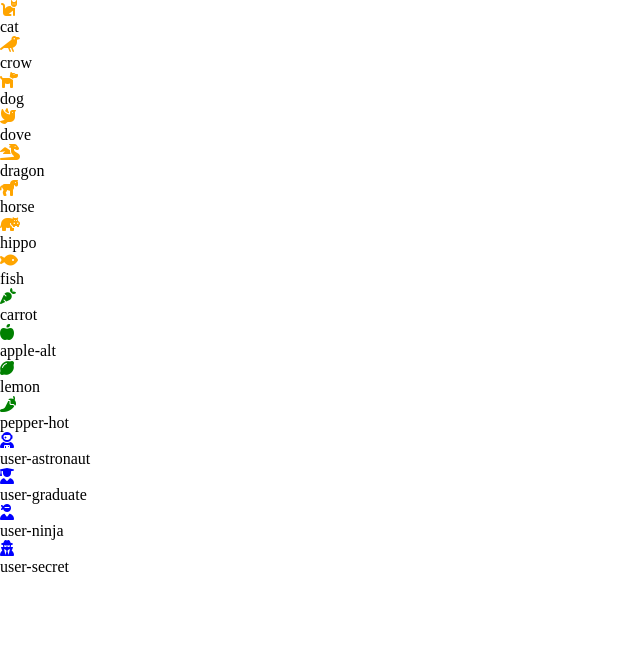
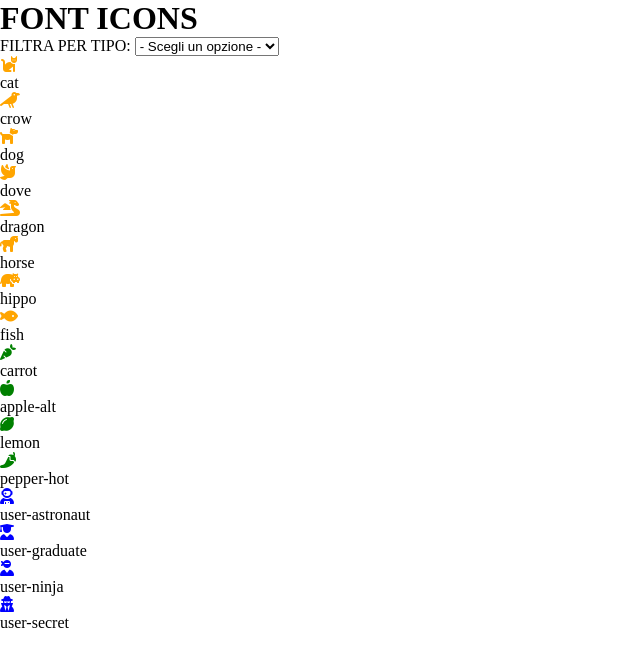
Before and after one commit to leonardoserra/js-es6-icons, a plain HTML site: page index.html in a window 1280 px wide. Shown: the whole page, without its empty margins (0-640 px from the left). Drawn offline with Linux system fonts and the light colour scheme.

Commit message:
aggiunta la select nell html con le value

```diff
--- a/index.html
+++ b/index.html
@@ -12,7 +12,9 @@
     <body>
 
         <!------     HEADER     ------>
-
+    <header>
+        <h1>FONT ICONS</h1>
+    </header>
         <!---------------------------->
 
 
@@ -21,14 +23,28 @@
 
 
         <!------     MAIN     ------>
+    <main>
+        <div>
+            <span>
+                <label for="filter">FILTRA PER TIPO:</label>
+                <select name="filter" id="filter">
+                    <option value="">- Scegli un opzione -</option>
+                    <option value="all">All</option>
+                    <option value="animal">Animal</option>
+                    <option value="vegetable">Vegetable</option>
+                    <option value="user">User</option>
+                </select>
+            </span>
+        </div>
+        <div id="container">
 
-        <div id="container">
             <div class="card">
                 <!-- <i class="fa-solid fa-cat"></i> -->
                 <div id="card-name"></div>
             </div>
 
         </div>
+    </main>
 
         <!-------------------------->
 
```
